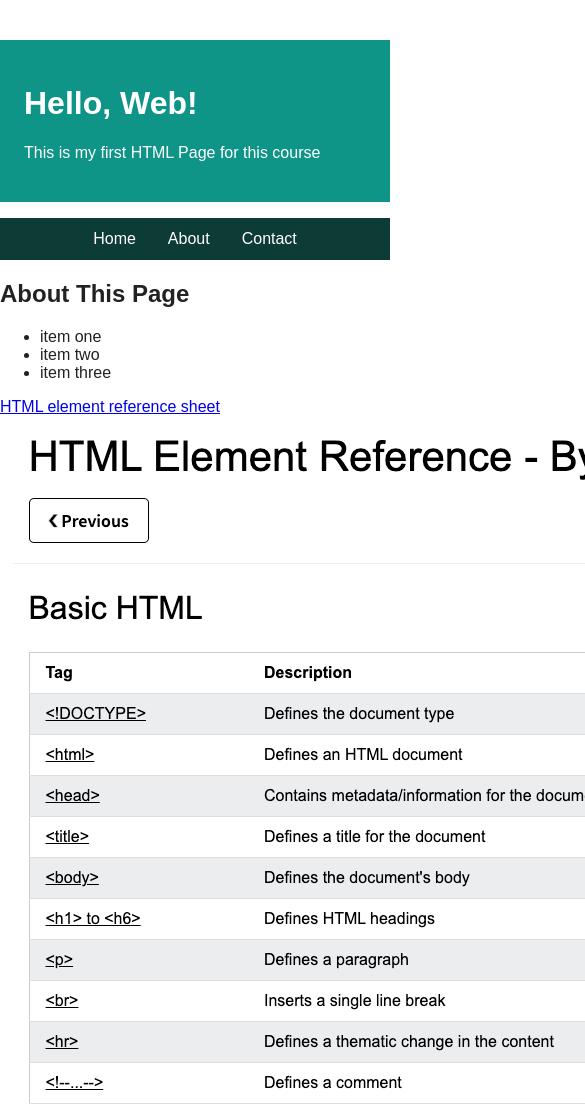
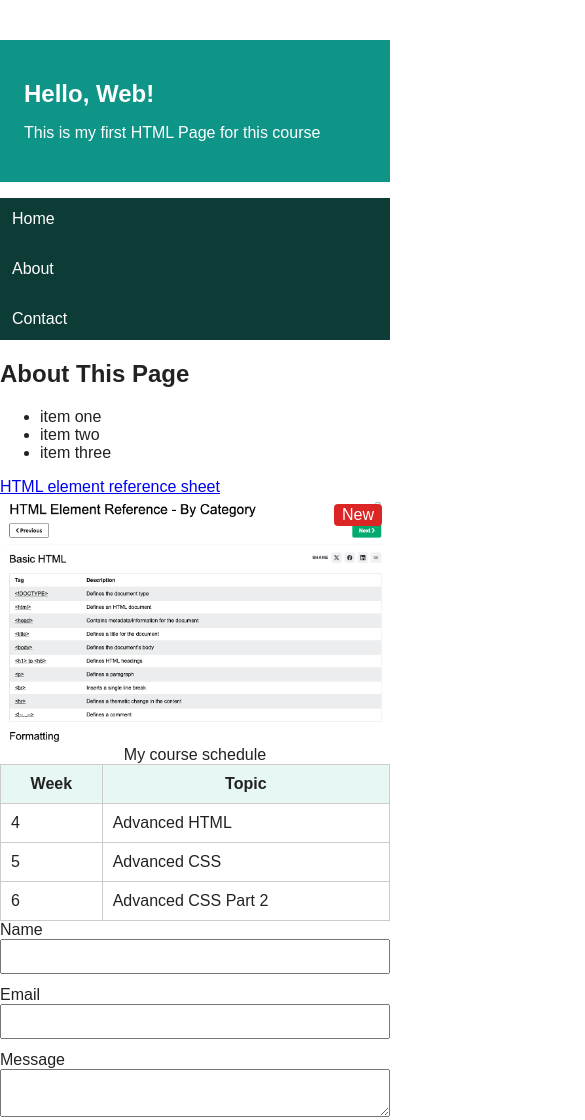
Before and after one commit to obinmahfoudh/web-dev-labs, a plain HTML site: page index.html in a window 390 px wide. Shown: the top 1120 px of the page, 585 px wide, since content can reach past the window. Drawn offline with Linux system fonts and the light colour scheme.

Commit message:
Add positioning, media queries, and responsive testing

```diff
--- a/index.html
+++ b/index.html
@@ -2,6 +2,7 @@
 <html lang="en">
 <head>
     <meta charset="UTF-8">
+    <meta name="viewport" content="width=device-width, initial-scale=1.0">
     <title>Testing git branches</title>
     <link rel="stylesheet" href="styles.css">
 </head>
@@ -22,9 +23,11 @@
             <li>item two</li>
             <li>item three</li>
         </ul>
-        <a href= "https://www.w3schools.com/tags/ref_byfunc.asp"> HTML element reference sheet</a>
-        <img src="WebsiteScreenshot.png" alt="Picture of reference sheet website">
-
+        <a href="https://www.w3schools.com/tags/ref_byfunc.asp"> HTML element reference sheet</a>
+        <div class="image-wrap">
+            <img src="WebsiteScreenshot.png" alt="Picture of reference sheet website">
+            <span class="badge">New</span>
+        </div>
         <table>
             <caption>My course schedule</caption>
             <thead>
@@ -37,6 +40,14 @@
                 <tr>
                     <td>4</td>
                     <td>Advanced HTML</td>
+                </tr>
+                <tr>
+                    <td>5</td>
+                    <td>Advanced CSS</td>
+                </tr>
+                <tr>
+                    <td>6</td>
+                    <td>Advanced CSS Part 2</td>
                 </tr>
             </tbody>
         </table>
--- a/styles.css
+++ b/styles.css
@@ -1,5 +1,6 @@
-
+/* Lab 3 */
 body {
+    box-sizing: border-box;
     font-family: Arial, sans-serif;
     color: #222;
     max-width: 700px;
@@ -9,6 +10,9 @@ h1 {
     color: #0f9488;
 }
 
+
+
+/* Lab 5 */
 * {
     box-sizing: border-box;
 }
@@ -18,6 +22,7 @@ background-color: #0f9488;
     color: white;
     margin-bottom: 16px;
 }
+
 header h1 {
     color: white;
 }
@@ -56,3 +61,51 @@ max-width: 400px;
     padding: 8px;
     margin-bottom: 12px;
 }
+
+/* Lab 6 */
+header {
+    position: sticky;
+    top: 0;
+    z-index: 10;
+}
+
+.image-wrap {
+    position: relative;
+    display: inline-block;
+}
+.badge {
+    position: absolute;
+    top: 8px;
+    right: 8px;
+    background-color: #dc2626;
+    color: white;
+    padding: 2px 8px;
+    border-radius: 4px;
+    z-index: 5;
+}
+
+@media (max-width: 900px) {
+    table {
+        width: 100%;
+    }
+
+    img {
+        max-width: 100%; height: auto;
+    }
+
+}
+
+@media (max-width: 600px) {
+#main-nav {
+flex-direction: column;
+}
+h1 {
+font-size: 1.5rem;
+}
+}
+
+
+
+#main-nav a{
+    transition: background-color 0.2s ease;
+}
```
Lines whose indentation alone changed are shown as unchanged.
